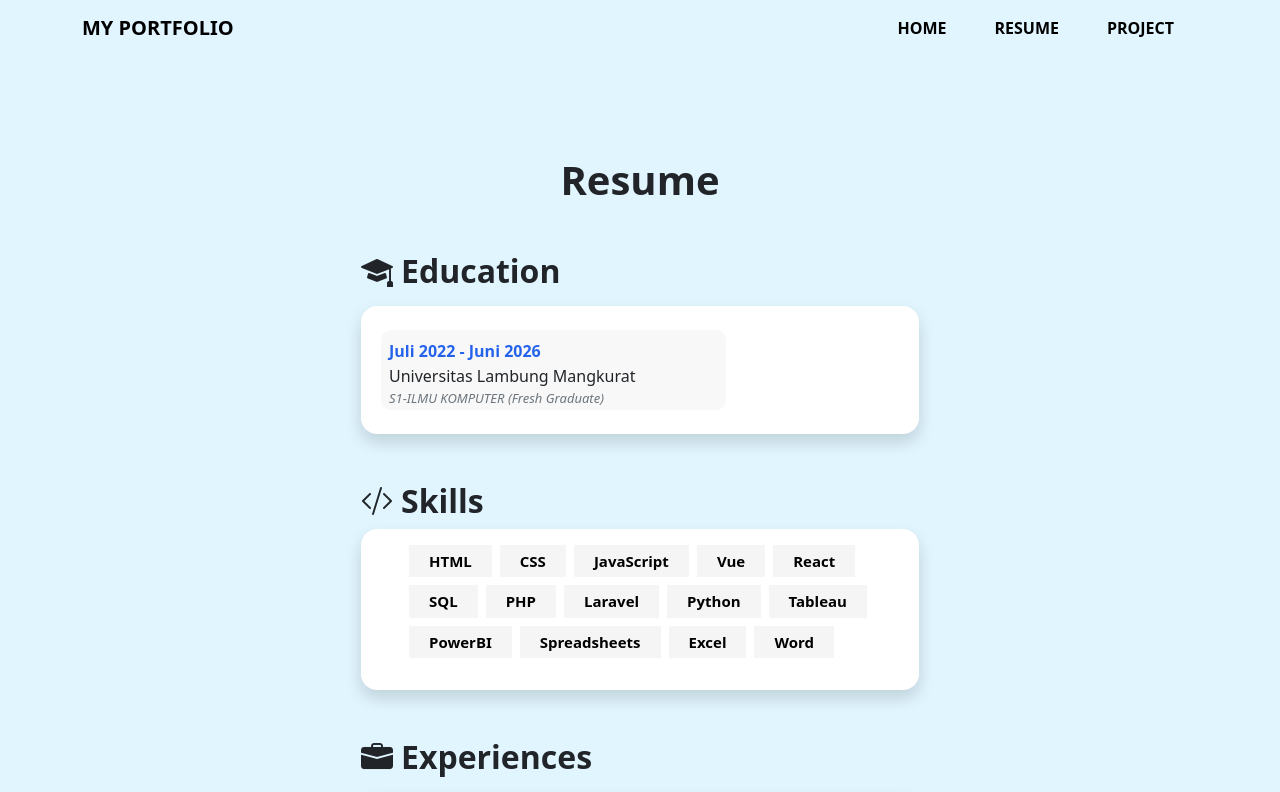
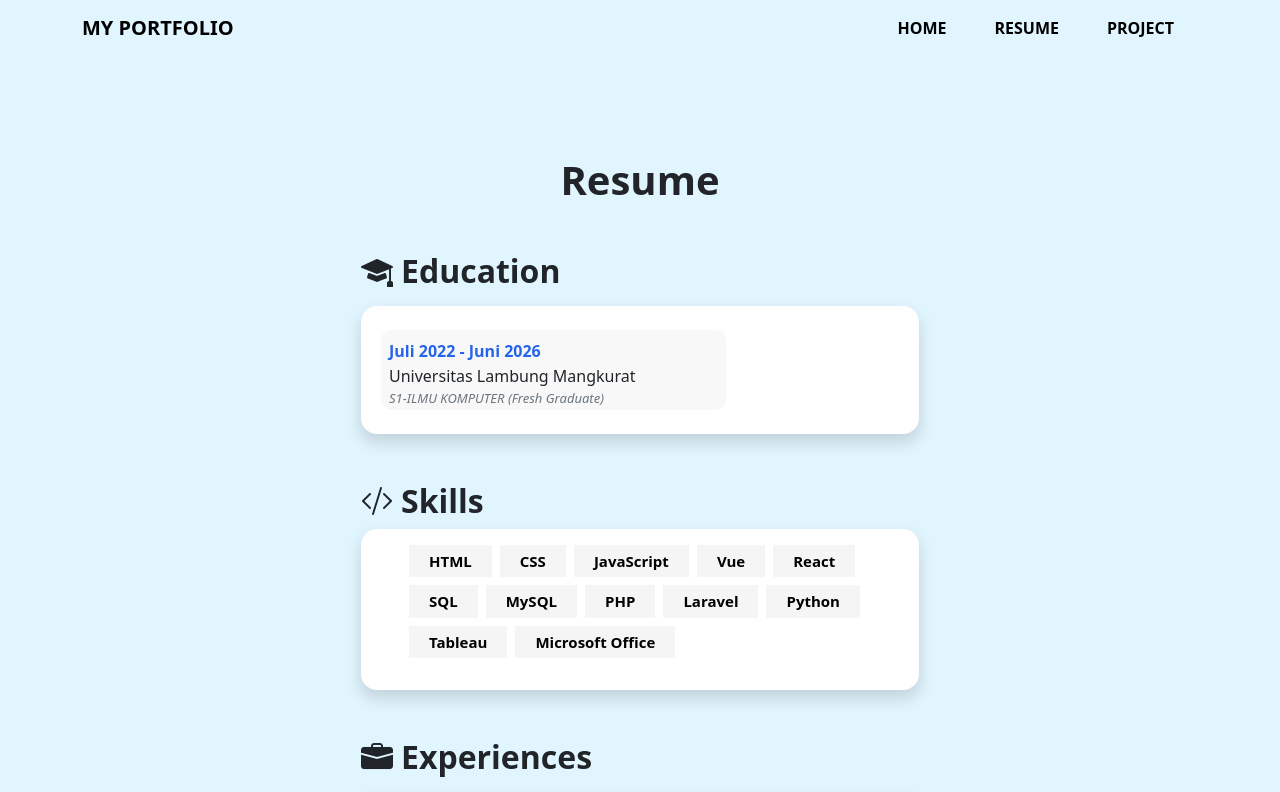
Before and after one commit to MaulanaAnsari/maulanaansr-portofolio, a Vue app: page /resume in a window 1280 px wide. Shown: the top 792 px of the page. Built offline with nearby package versions, Linux system fonts and the light colour scheme.

Commit message:
update resume.vue

```diff
--- a/src/views/Resume.vue
+++ b/src/views/Resume.vue
@@ -12,14 +12,12 @@
   'Vue',
   'React',
   'SQL',
+  'MySQL',
   'PHP',
   'Laravel',
   'Python',
   'Tableau',
-  'PowerBI',
-  'Spreadsheets',
-  'Excel',
-  'Word',
+  'Microsoft Office',
 ])
 
 const experience = ref([
```
